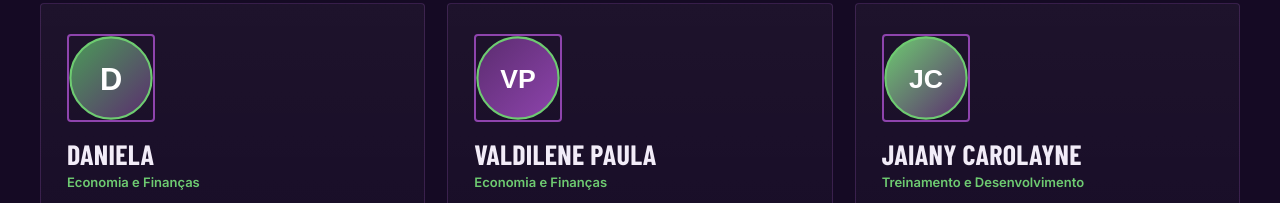
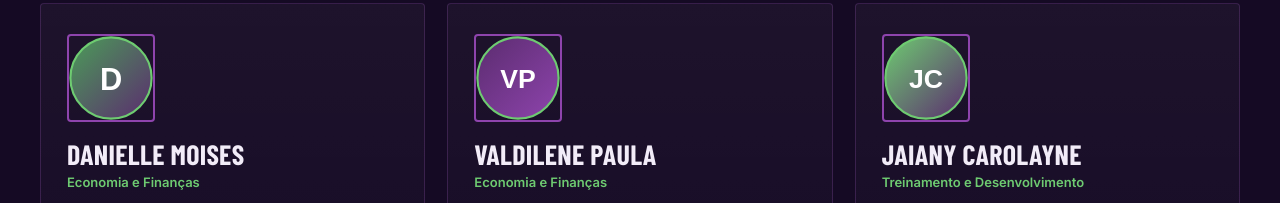
Before and after one commit to Pedro-Soares09/alpha-nutri, a plain HTML site: page index.html in a window 1280 px wide. Shown: the part 8081-8284 px from the top of the page. Drawn offline with nearby package versions, Linux system fonts and the light colour scheme; a web font is replaced by a local one.

Commit message:
Update team member name from 'Daniela' to 'Danielle Moises'

```diff
--- a/index.html
+++ b/index.html
@@ -343,7 +343,7 @@
           </article>
           <article class="team-card spot rv"><img src="img/team_daniela.svg" alt="Daniela" width="88" height="88"
               loading="lazy">
-            <h3>Daniela</h3>
+            <h3>Danielle Moises</h3>
             <p class="role">Economia e Finanças</p>
             <p>Análise econômica e financeira, planejamento orçamentário e estratégias de precificação.</p>
           </article>
```
